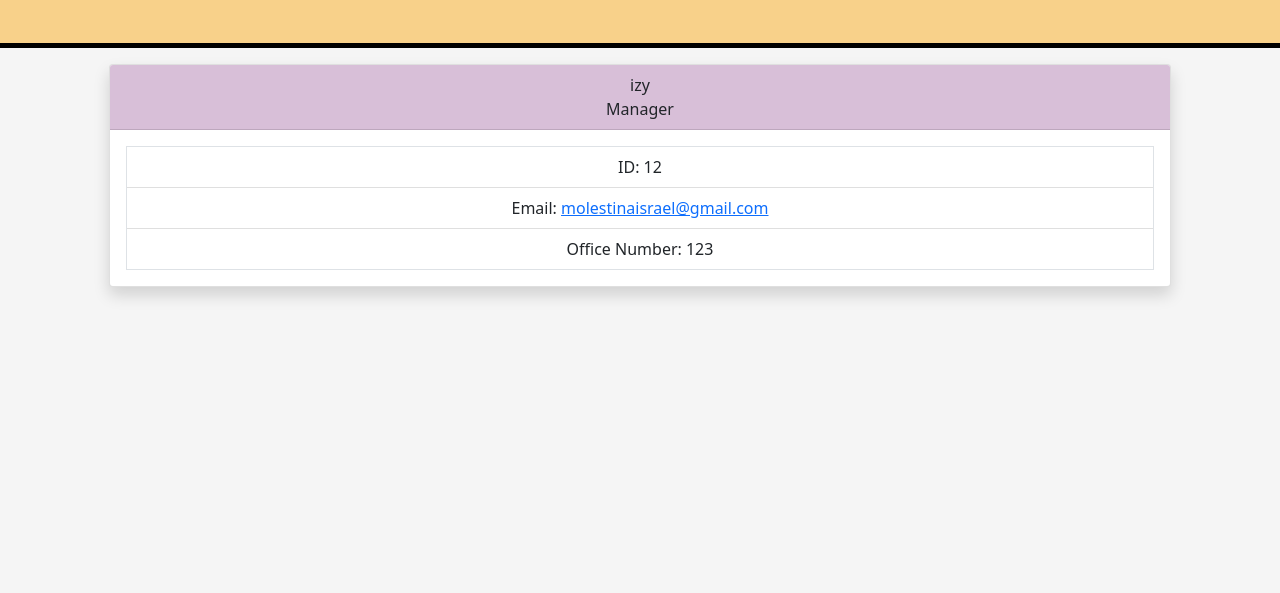
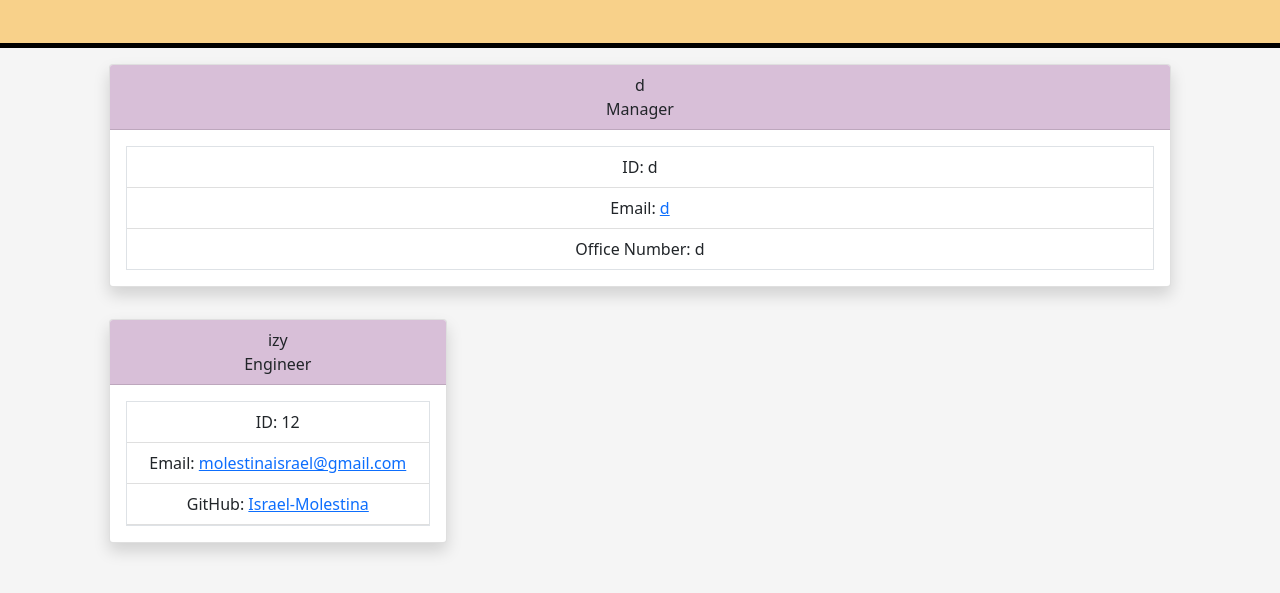
Before and after one commit to Israel-Molestina/team-profile-gen, a website: page myTeam.html in a window 1280 px wide. Shown: the part 93-686 px from the top of the page. Drawn offline with nearby package versions, Linux system fonts and the light colour scheme.

Commit message:
added href for github so user is taken to employees github when they click the employees github link

```diff
--- a/myTeam.html
+++ b/myTeam.html
@@ -25,7 +25,7 @@
 
                     <div class="card-header">
 
-                        izy
+                        d
                         <br>
                         Manager
 
@@ -35,9 +35,9 @@
 
                         <ul class="list-group list-group-flush border">
 
-                            <li class="list-group-item">ID: 12 </li>
-                            <li class="list-group-item">Email: <a href="mailto:molestinaisrael@gmail.com">molestinaisrael@gmail.com</a> </li>
-                            <li class="list-group-item">Office Number: 123 </li>
+                            <li class="list-group-item">ID: d </li>
+                            <li class="list-group-item">Email: <a href="mailto:d">d</a> </li>
+                            <li class="list-group-item">Office Number: d </li>
 
                         </ul>
 
@@ -50,6 +50,26 @@
 
 
 
+                    <section class="col">
+                        <div class="card shadow rounded">
+
+                            <div class="card-header">
+                                izy <br>
+                                Engineer
+                            </div>
+
+                            <div class="card-body">
+
+                                <ul class="list-group list-group-flush border">
+                                    <li class="list-group-item">ID: 12</li>
+                                    <li class="list-group-item">Email: <a href="mailto:molestinaisrael@gmail.com">molestinaisrael@gmail.com</a></li>
+                                    <li class="list-group-item">GitHub: <a href="https://github.com/Israel-Molestina">Israel-Molestina</li>
+                                </ul>
+
+                            </div>
+
+                        </div>
+                    </section>
 
 
 
```
Also changed, not shown: dist/generate.js.
